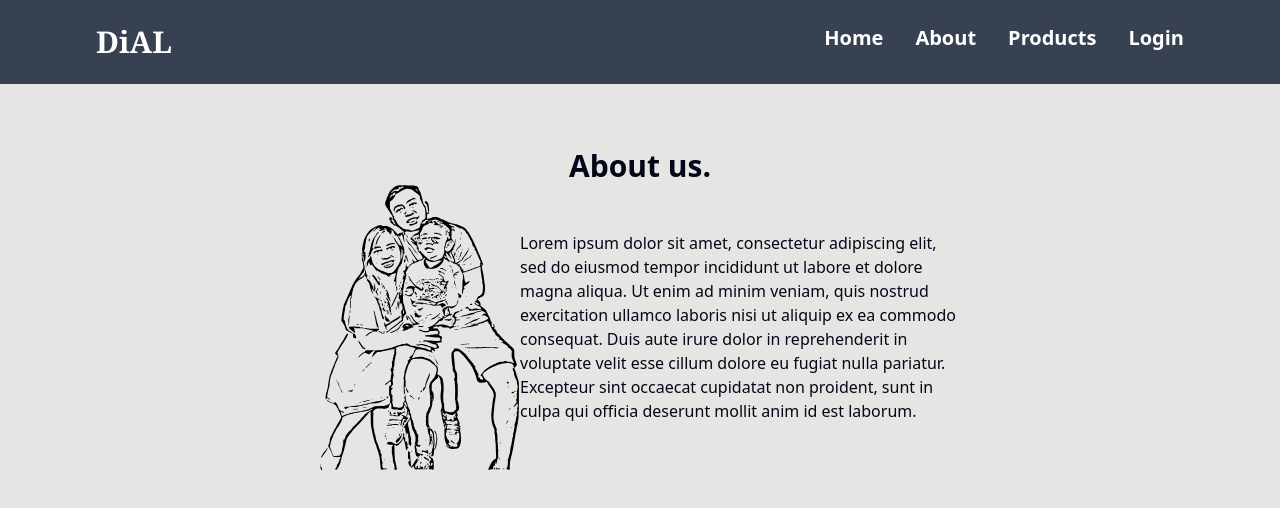
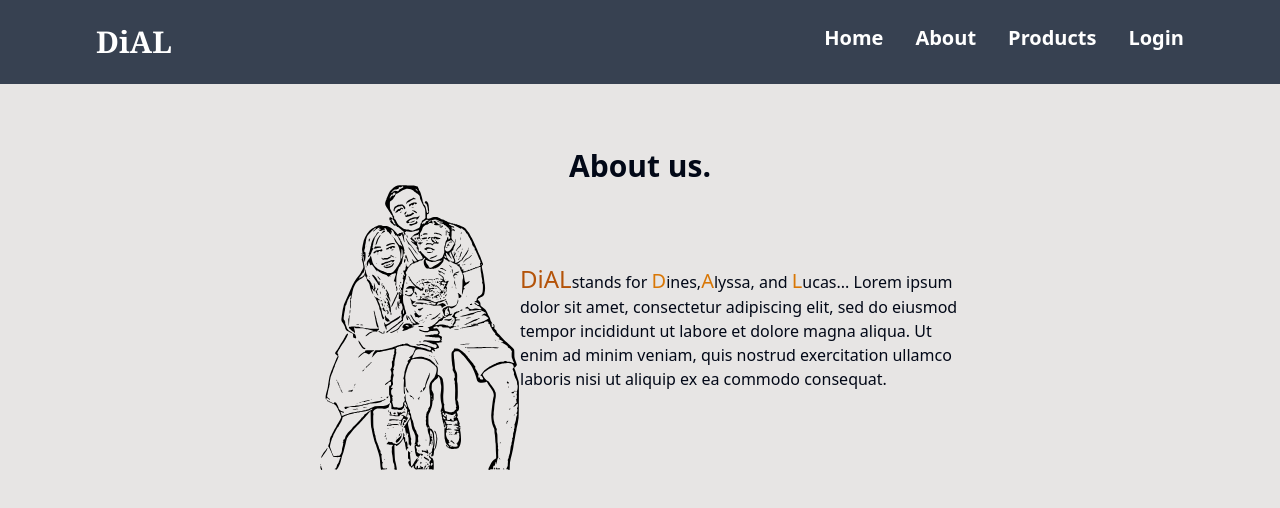
Before and after one commit to dinesdayrit/DiALHub-Store-React-TS-Tailwind, a React (Vite) app: page /about in a window 1280 px wide. Shown: the top 508 px of the page. Built offline with nearby package versions, Linux system fonts and the light colour scheme.

Commit message:
update about us

```diff
--- a/package.json
+++ b/package.json
@@ -23,6 +23,7 @@
     "@typescript-eslint/eslint-plugin": "^7.0.2",
     "@typescript-eslint/parser": "^7.0.2",
     "@vitejs/plugin-react": "^4.2.1",
+    "@vitejs/plugin-react-refresh": "^1.3.6",
     "autoprefixer": "^10.4.18",
     "eslint": "^8.56.0",
     "eslint-plugin-react-hooks": "^4.6.0",
--- a/src/pages/About.tsx
+++ b/src/pages/About.tsx
@@ -7,7 +7,11 @@
             <div className="flex flex-col lg:flex-row items-center w-1/2">
             <img src="/fam-pic.svg" width={200}/>
             <p className="text-mono">
-            Lorem ipsum dolor sit amet, consectetur adipiscing elit, sed do eiusmod tempor incididunt ut labore et dolore magna aliqua. Ut enim ad minim veniam, quis nostrud exercitation ullamco laboris nisi ut aliquip ex ea commodo consequat. Duis aute irure dolor in reprehenderit in voluptate velit esse cillum dolore eu fugiat nulla pariatur. Excepteur sint occaecat cupidatat non proident, sunt in culpa qui officia deserunt mollit anim id est laborum.
+            <span className="text-2xl text-amber-700">DiAL</span>
+            stands for <span className="text-xl text-amber-600">D</span>ines,
+            <span className="text-xl text-amber-600">A</span>lyssa,
+             and <span className="text-xl text-amber-600">L</span>ucas...
+              Lorem ipsum dolor sit amet, consectetur adipiscing elit, sed do eiusmod tempor incididunt ut labore et dolore magna aliqua. Ut enim ad minim veniam, quis nostrud exercitation ullamco laboris nisi ut aliquip ex ea commodo consequat.
             </p>
             </div>
         </div>
--- a/src/pages/HomePage.tsx
+++ b/src/pages/HomePage.tsx
@@ -1,6 +1,6 @@
 import FeaturedProducts from '../components/homepage/FeaturedProducts'
-import Banner from '../components/homepage/Banner'
-import Footer from '../components/homepage/Footer'
+import Banner from '@/components/homepage/Banner'
+import Footer from '@/components/homepage/Footer'
 
 export default function HomePage () {
     return (
--- a/src/pages/Root.tsx
+++ b/src/pages/Root.tsx
@@ -1,5 +1,5 @@
 import { Outlet } from "react-router-dom"
-import MainNavigation from "../components/common/MainNavigation"
+import MainNavigation from "@/components/common/MainNavigation.tsx"
 
 export default function Root () {
     return (
--- a/vite.config.js
+++ b/vite.config.js
@@ -1,6 +1,13 @@
+// vite.config.js
 import { defineConfig } from 'vite';
-import react from '@vitejs/plugin-react'
+import reactRefresh from '@vitejs/plugin-react-refresh';
+import path from 'path';
 
 export default defineConfig({
-  plugins: [react()],
+  plugins: [reactRefresh()],
+  resolve: {
+    alias: {
+      '@': path.resolve(__dirname, 'src'),
+    },
+  },
 });
```
Also changed, not shown: tsconfig.json (+5 -6 lines), 1 other file (tests, documents, lock files or other folders).
